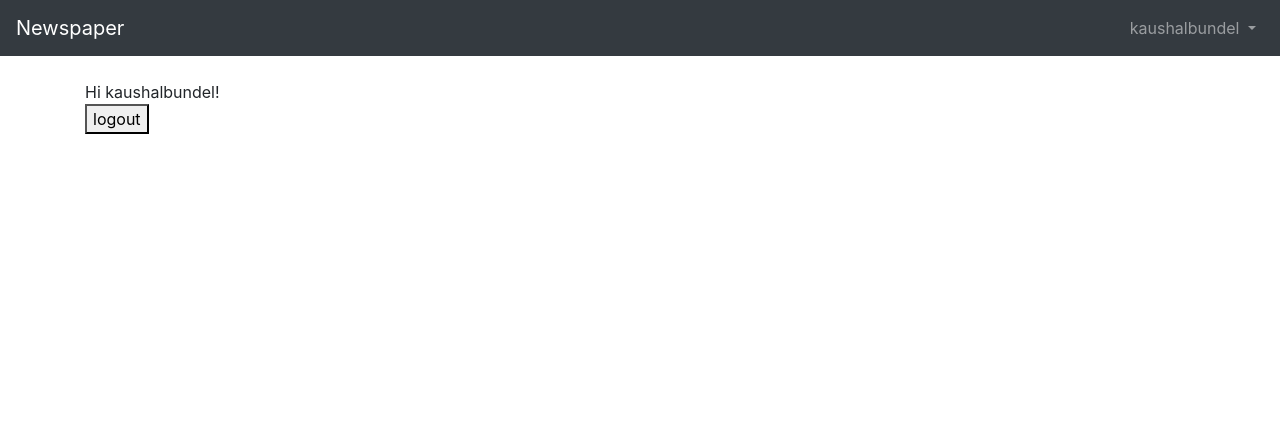
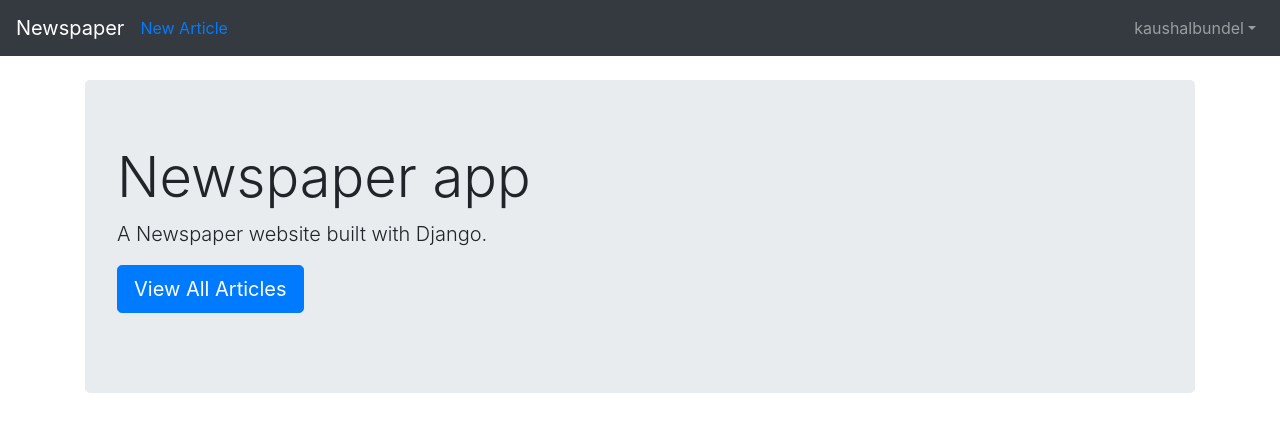
Before and after one commit to kaushalbundel/newspaper_app, a Django app: page / in a window 1280 px wide. Shown: the top 432 px of the page. Run offline with Django 5.2, Linux system fonts and the light colour scheme; a user stored in the database is signed in; some libraries are stand-ins or nearby versions.

Commit message:
home page updated

```diff
--- a/articles/urls.py
+++ b/articles/urls.py
@@ -5,6 +5,7 @@ from .views import (
     ArticleDetailView,
     ArticleUpdateView,
     ArticleDeleteView,
+    ArticleCreateView,
 )
 
 urlpatterns = [
@@ -12,4 +13,5 @@ urlpatterns = [
     path("<int:pk>/", ArticleDetailView.as_view(), name="article_detail"),
     path("<int:pk>/edit/", ArticleUpdateView.as_view(), name="article_edit"),
     path("<int:pk>/delete/", ArticleDeleteView.as_view(), name="article_delete"),
+    path("new/", ArticleCreateView.as_view(), name="article_new"),
 ]
--- a/templates/base.html
+++ b/templates/base.html
@@ -1,97 +1,80 @@
 <!-- templates/base.html -->
-<!doctype html>
+<!DOCTYPE html>
 <html lang="en">
   <head>
     <!-- Required meta tags -->
     <meta charset="utf-8" />
-    <meta
-      name="viewport"
-      content="width=device-width, initial-scale=1. shrink-to-fit=no"
-    />
+    <meta name="viewport"
+          content="width=device-width, initial-scale=1. shrink-to-fit=no" />
     <!--Bootstrap Css-->
-    <link
-      rel="stylesheet"
+    <link rel="stylesheet"
           href="https://cdn.jsdelivr.net/npm/bootstrap@4.0.0/dist/css/bootstrap.min.css"
           integrity="sha384-Gn5384xqQ1aoWXA+058RXPxPg6fy4IWvTNh0E263XmFcJlSAwiGgFAW/dAiS6JXm"
-      crossorigin="anonymous"
-    />
-    <title>{% block title %}Newspaper App{% endblock title %}</title>
+          crossorigin="anonymous" />
+    <title>
+      {% block title %}
+        Newspaper App
+      {% endblock title %}
+    </title>
   </head>
   <body>
     <nav class="navbar navbar-expand-md navbar-dark bg-dark mb-4">
       <a class="navbar-brand" href="{% url 'home' %}">Newspaper</a>
-      <button
-        class="navbar-toggler"
+      {% if user.is_authenticated %}
+        <ul class="navbar-nav mr-auto">
+          <li class="nav-item">
+            <a href="{% url 'article_new' %}">New Article</a>
+          </li>
+        </ul>
+      {% endif %}
+      <button class="navbar-toggler"
               type="button"
               data-toggle="collapse"
               data-target="#navbarCollapse"
               aria-controls="navbarCollapse"
               aria-expanded="false"
-        aria-label="Toggle navigation"
-      >
+              aria-label="Toggle navigation">
         <span class="navbar-toggler-icon"></span>
       </button>
       <div class="collapse navbar-collapse" id="navbarCollapse">
         {% if user.is_authenticated %}
           <ul class="navbar-nav ml-auto">
             <li class="nav-item">
-            <a
-              class="nav-link dropdown-toggle"
+              <a class="nav-link dropdown-toggle"
                  href="#"
                  id="userMenu"
                  data-toggle="dropdown"
                  aria-haspopup="true"
-              aria-expanded="false"
-            >
-              {{ user.username }}
-            </a>
-            <div
-              class="dropdown-menu dropdown-menu-right"
-              aria-labelledby="userMenu"
-            >
-              <a class="dropdown-item" href="{% url 'password_change'%}"
-                >Change password</a
-              >
+                 aria-expanded="false">{{ user.username }}</a>
+              <div class="dropdown-menu dropdown-menu-right" aria-labelledby="userMenu">
+                <a class="dropdown-item" href="{% url 'password_change' %}">Change password</a>
                 <div class="dropdown-divider"></div>
-              <a class="dropdown-item" href="{% url 'logout' %}"> Log Out</a>
+                <a class="dropdown-item" href="{% url 'logout' %}">Log Out</a>
               </div>
             </li>
           </ul>
         {% else %}
           <form class="form-inline ml-auto">
-          <a href="{% url 'login' %}" class="btn btn-outline-secondary">
-            Log In</a
-          >
-          <a href="{% url 'signup' %}" class="btn btn-primary ml-2"> Sign up</a>
+            <a href="{% url 'login' %}" class="btn btn-outline-secondary">Log In</a>
+            <a href="{% url 'signup' %}" class="btn btn-primary ml-2">Sign up</a>
           </form>
         {% endif %}
       </div>
     </nav>
-    <div class="container">{% block content %} {% endblock content %}</div>
-
+    <div class="container">
+      {% block content %}
+      {% endblock content %}
+    </div>
     <!-- Optional JavaScript -->
     <!-- jQuery first, then Popper.js, then Bootstrap JS -->
-    <script
-      src="https://code.jquery.com/jquery-3.3.1.slim.min.js"
-      integrity="sha384-q8i/X+965DzO0rT7abK41JStQIAqVgRVzpbzo5smXKp4\
-    YfRvH+8abtTE1Pi6jizo"
-      crossorigin="anonymous"
-    ></script>
-    <script
-      src="https://cdnjs.cloudflare.com/ajax/libs/popper.js/\
-    1.14.3/
-    umd/popper.min.js"
-      integrity="sha384-ZMP7rVo3mIykV+2+9J3UJ46jBk0WLaUAdn689aCwoqbB\
-    JiSnjAK/
-    l8WvCWPIPm49"
-      crossorigin="anonymous"
-    ></script>
-    <script
-      src="https://stackpath.bootstrapcdn.com/bootstrap/4.1.3/\
-    js/bootstrap.min.js"
-      integrity="sha384-ChfqqxuZUCnJSK3+MXmPNIyE6ZbWh2IMqE241rYiqJxyMiZ\
-    6OW/JmZQ5stwEULTy"
-      crossorigin="anonymous"
-    ></script>
+    <script src="https://code.jquery.com/jquery-3.3.1.slim.min.js"
+            integrity="sha384-q8i/X+965DzO0rT7abK41JStQIAqVgRVzpbzo5smXKp4\ YfRvH+8abtTE1Pi6jizo"
+            crossorigin="anonymous"></script>
+    <script src="https://cdnjs.cloudflare.com/ajax/libs/popper.js/\ 1.14.3/ umd/popper.min.js"
+            integrity="sha384-ZMP7rVo3mIykV+2+9J3UJ46jBk0WLaUAdn689aCwoqbB\ JiSnjAK/ l8WvCWPIPm49"
+            crossorigin="anonymous"></script>
+    <script src="https://stackpath.bootstrapcdn.com/bootstrap/4.1.3/\ js/bootstrap.min.js"
+            integrity="sha384-ChfqqxuZUCnJSK3+MXmPNIyE6ZbWh2IMqE241rYiqJxyMiZ\ 6OW/JmZQ5stwEULTy"
+            crossorigin="anonymous"></script>
   </body>
 </html>
--- a/templates/home.html
+++ b/templates/home.html
@@ -1,17 +1,15 @@
 {% extends 'base.html' %}
-
-{% block title %}Home{% endblock title %}
-
+{% block title %}
+  Home
+{% endblock title %}
 {% block content %}
-{% if user.is_authenticated %}
-  Hi {{ user.username }}!
-<form method="post" action="{% url 'logout' %}">
-{% csrf_token %}
-<button type="submit"> logout</button>
-</form>
-{% else %}
-  <p>You are not logged in</p>
-  <a href="{% url 'login' %}">Log In</a> |
-  <a href="{% url 'signup' %}">Sign Up</a>
-{% endif %}
+  <div class="jumbotron">
+    <h1 class="display-4">Newspaper app</h1>
+    <p class="lead">A Newspaper website built with Django.</p>
+    <p class="lead">
+      <a class="btn btn-primary btn-lg"
+         href="{% url 'article_list' %}"
+         role="button">View All Articles</a>
+    </p>
+  </div>
 {% endblock content %}
```
Also changed, not shown: articles/views.py (+13 -1 lines), templates/article_new.html (added, +9 -0 lines), db.sqlite3, 2 other files. Lines whose indentation alone changed are shown as unchanged.
